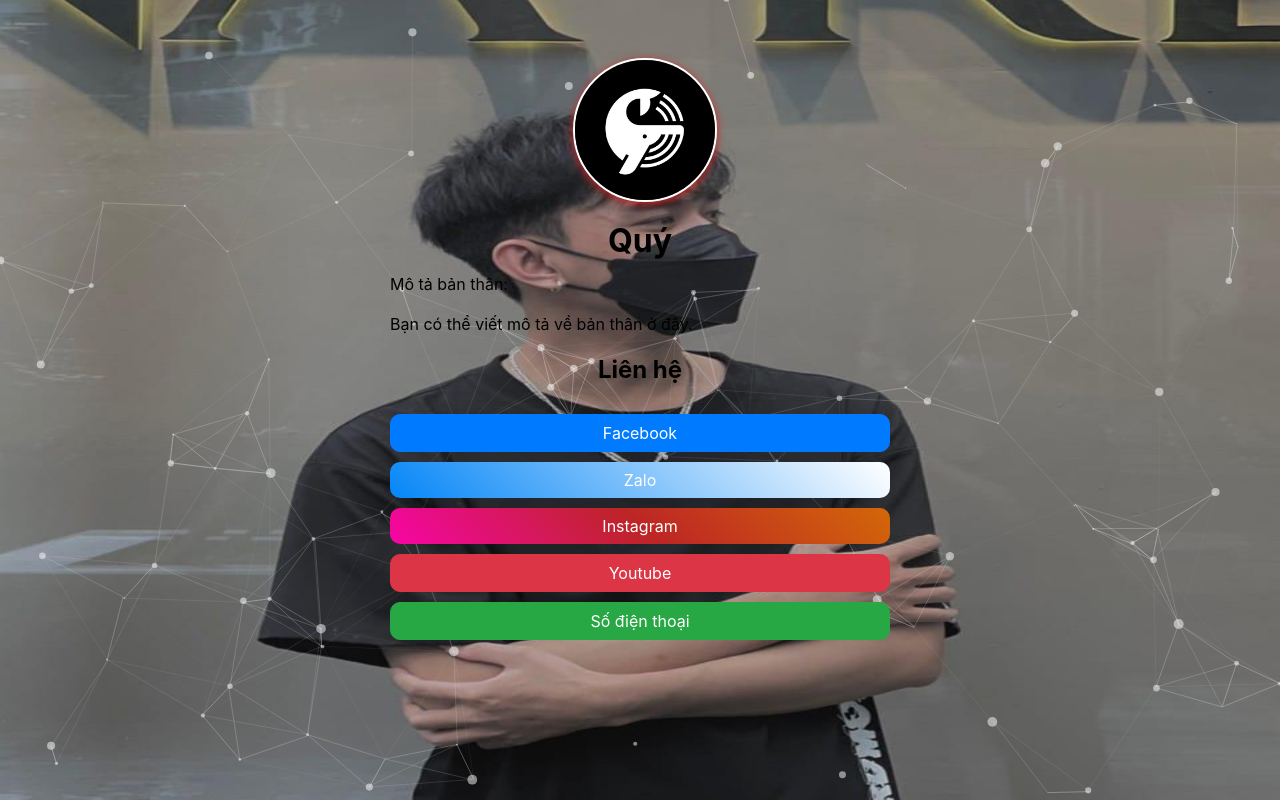
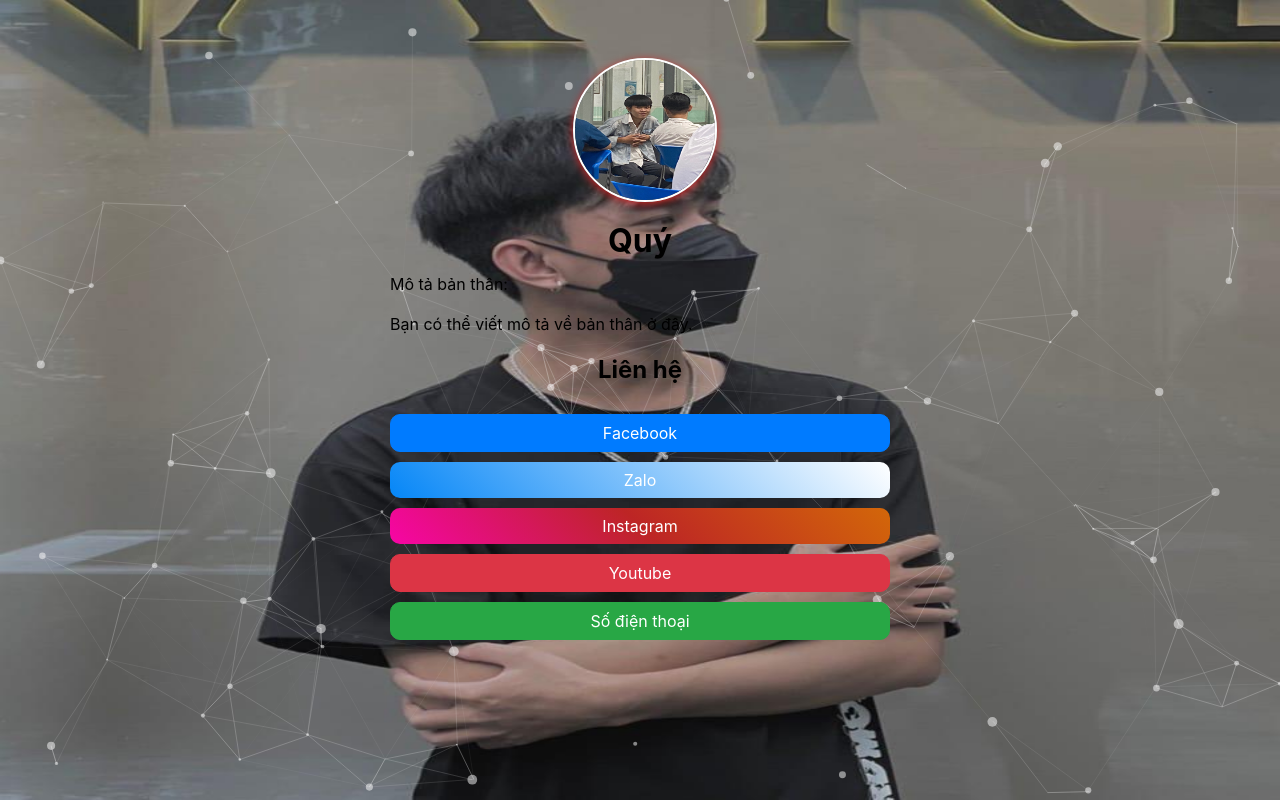
Before and after one commit to cauthu123/card-nhom3, a plain HTML site: page user/quy.html in a window 1280 px wide. Drawn offline with nearby package versions, Linux system fonts and the light colour scheme.

Commit message:
Update quy.html

```diff
--- a/user/quy.html
+++ b/user/quy.html
@@ -68,7 +68,7 @@
             <div class="">
                 <header>
                     <!-- Đưa đường dẫn ảnh đại diện vào trong dấu ngoặc kép của src  -->
-                    <img id="anh" src="../static/img/logo.jpg" class="card-img-top" alt="Ảnh đại diện của bạn">
+                    <img id="anh" src="../static/img/qui.jpg" class="card-img-top" alt="Ảnh đại diện của bạn">
                 </header>
                 <div class="card-body">
                     <h5 class="card-title">Quý</h5> <!--Chỗ ghi họ và tên-->
```
